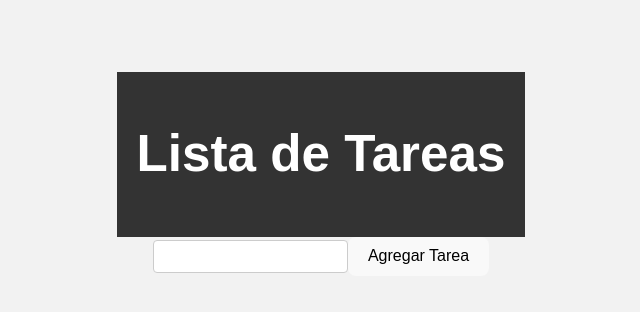
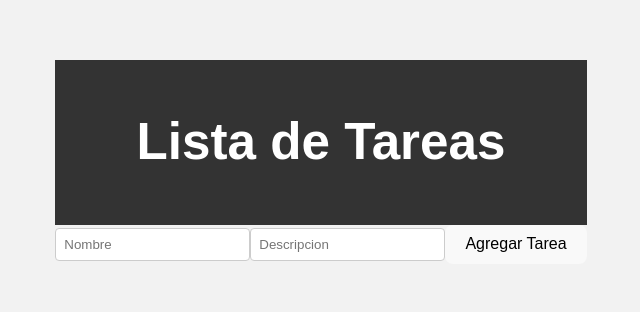
Before and after one commit to rafaelg1004/my-react-task-list, a React (Vite) app: page / in a window 1280 px wide. Shown: the part 226-538 px from the top of the page, without its empty margins (319-959 px from the left). Built offline with nearby package versions, Linux system fonts and the light colour scheme.

Commit message:
AGREGUE DESCRIPCION Y LA RESTRICCIOIN

```diff
--- a/src/App.jsx
+++ b/src/App.jsx
@@ -7,6 +7,8 @@ import useTaskManager from "./hooks/useTaskManager" // Importa el hook
 
 const App = () => {
   const [newTaskName, setNewTaskName] = useState("");
+  const [newTaskDescription, setNewTaskDescription] = useState("");
+  const [nameError, setNameError] = useState("");
   const { tasks, createTask, deleteTask, updateTask } = useTaskManager(
     JSON.parse(localStorage.getItem("tasks")) || [] // Inicializa con tareas desde el localStorage
   );
@@ -18,26 +20,33 @@ const App = () => {
   }, [tasks]);
 
   const handleAddTask = () => {
-    if (newTaskName.trim() === "") return;
-
+    if (newTaskName.trim() === ""|| newTaskName.length < 3)  {
+      setNameError("Debe tener mas 3 caracteres");
+      return;
+    };
+    setNameError(""); // Limpiar el mensaje de error si es válido
     if (editingTaskId !== null) {
       // Editar tarea existente
-      updateTask(editingTaskId, { name: newTaskName });
+      updateTask(editingTaskId, { name: newTaskName ,description : newTaskDescription});
       setEditingTaskId(null); // Finalizar la edición
     } else {
       // Agregar nueva tarea
       createTask({
         id: tasks.length + 1,
         name: newTaskName,
+        description: newTaskDescription,
         completed: false,
       });
     }
 
     setNewTaskName("");
+    setNewTaskDescription("");
+
   };
 
   const handleEditTask = (taskId) => {
     const taskToEdit = tasks.find((task) => task.id === taskId);
+    setNewTaskDescription(taskToEdit.description); // Establecer la descripción existente
     setNewTaskName(taskToEdit.name);
     setEditingTaskId(taskId);
   };
@@ -56,10 +65,22 @@ const App = () => {
         type="text"
         value={newTaskName}
         onChange={(e) => setNewTaskName(e.target.value)}
+        placeholder="Nombre"
+      />
+
+      <input
+        type="text" // Campo de descripción
+        value={newTaskDescription}
+        onChange={(e) => setNewTaskDescription(e.target.value)}
+        placeholder="Descripcion"
       />
       <button onClick={handleAddTask}>
         {editingTaskId !== null ? "Guardar Cambios" : "Agregar Tarea"}
       </button>
+      <br></br>
+      <span className="error" role="alert"  >
+        {nameError} {/* Mostrar mensaje de error */}
+      </span>
       <TaskList
         tasks={tasks}
         onEdit={handleEditTask}
--- a/src/components/Task.jsx
+++ b/src/components/Task.jsx
@@ -27,6 +27,8 @@ const Task = ({ task, onEdit, onDelete, onToggleComplete }) => {
       >
        <span>{task.name}
        </span>
+       <span>{task.description}
+       </span>
 
       </span>
       <span>
```
